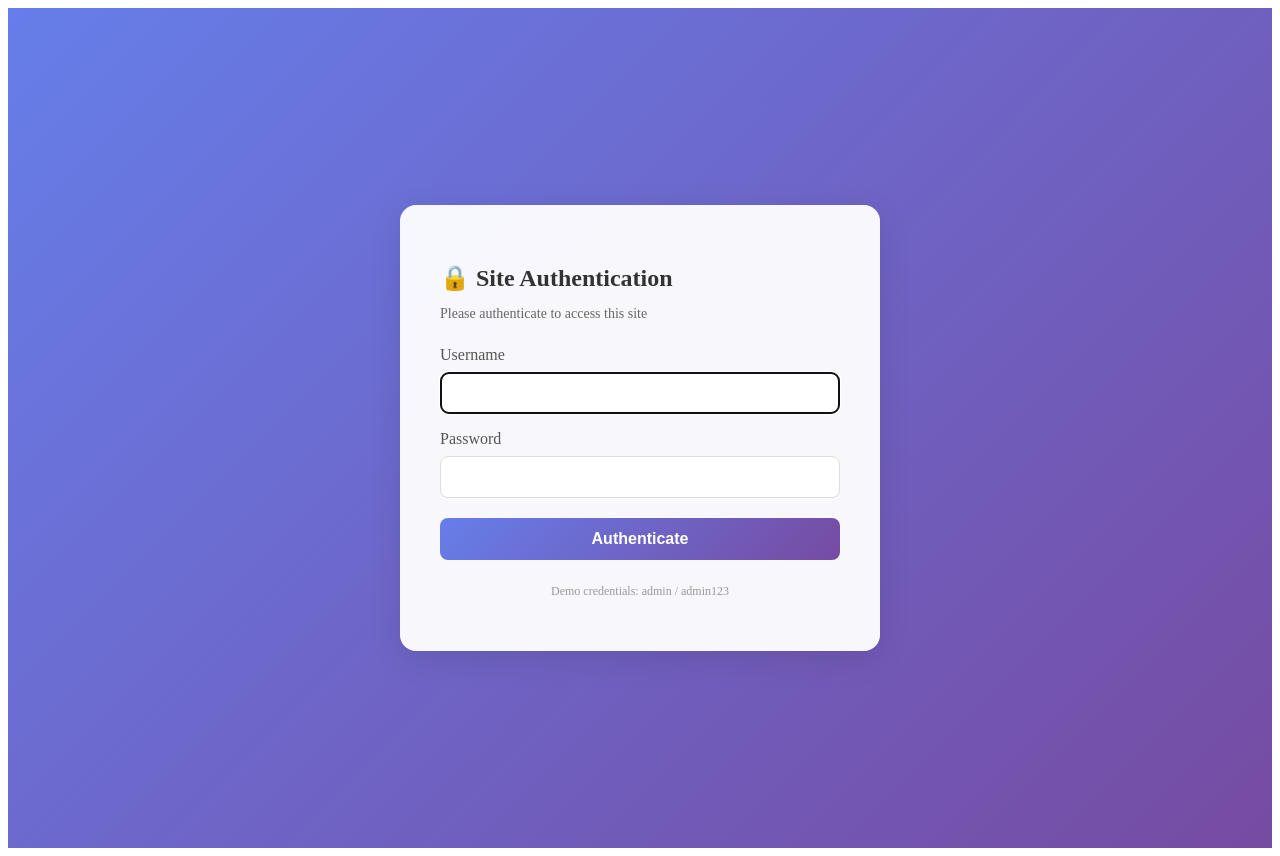
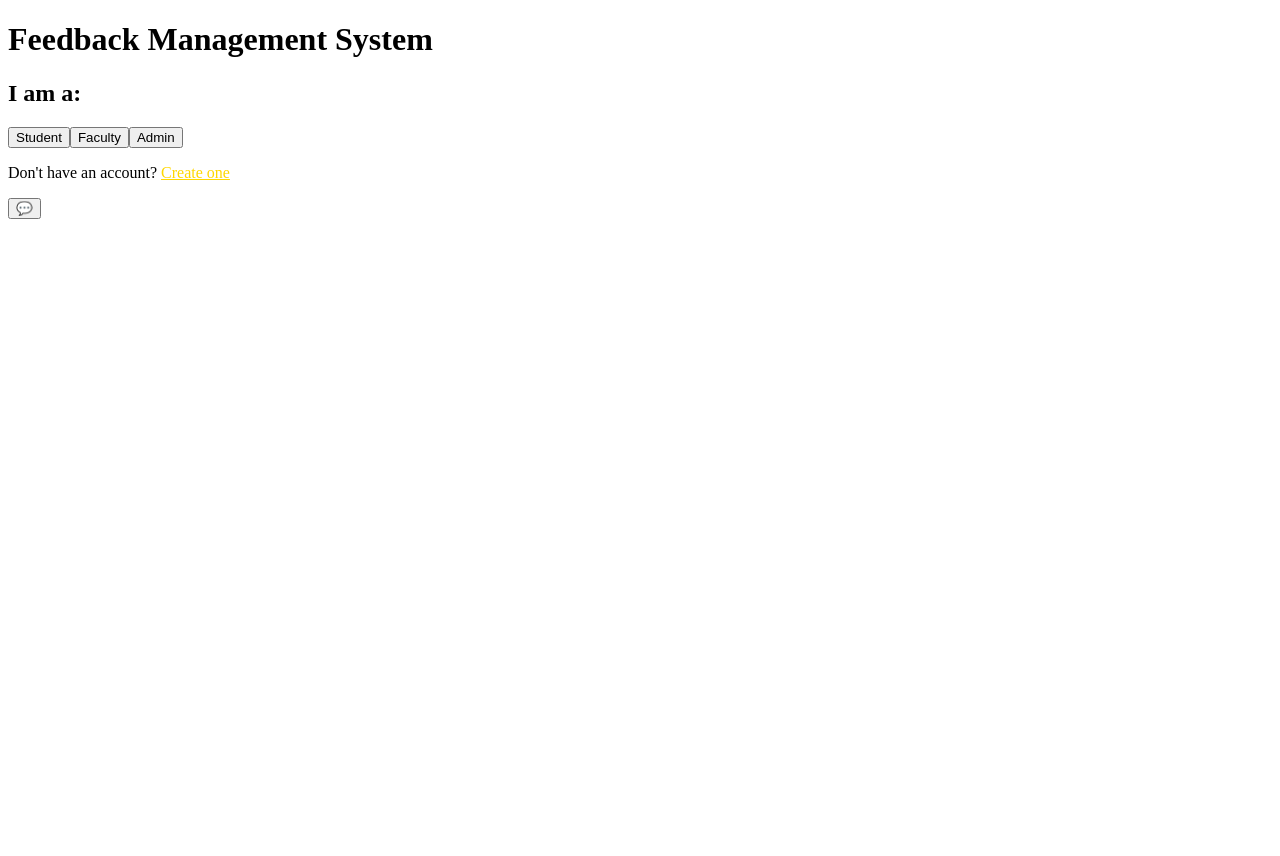
Before and after one commit to saikumarpothuganti/feedback-evaluation-system, a React (Vite) app: page / in a window 1280 px wide. After the commit the page ends 800 px from the top, so only its background shows below. Built offline with nearby package versions, Linux system fonts and the light colour scheme; the HTML template or start-up script is replaced by a standard one.

Commit message:
chore: remove site-wide authentication layer
- Remove SiteAuth component wrapper from App.jsx
- Site now directly loads to Login/Register page
- Role-based authentication still enforced via ProtectedRoute

```diff
--- a/src/App.jsx
+++ b/src/App.jsx
@@ -16,16 +16,14 @@ import Help from './components/Help.jsx';
 import ProtectedRoute from './components/ProtectedRoute.jsx';
 import Chatbot from './components/Chatbot.jsx';
 import Register from './components/Register.jsx';
-import SiteAuth from './components/SiteAuth.jsx';
 
 function App() {
   return (
-    <SiteAuth>
-      <ThemeProvider>
-        <AuthProvider>
-          <FeedbackProvider>
-            <Router basename={import.meta.env.BASE_URL}>
-            <div className="App">
+    <ThemeProvider>
+      <AuthProvider>
+        <FeedbackProvider>
+          <Router basename={import.meta.env.BASE_URL}>
+          <div className="App">
             <Routes>
               <Route path="/" element={<Login />} />
               <Route path="/login" element={<Login />} />
@@ -110,7 +108,6 @@ function App() {
         </FeedbackProvider>
       </AuthProvider>
     </ThemeProvider>
-    </SiteAuth>
   );
 }
 
```
